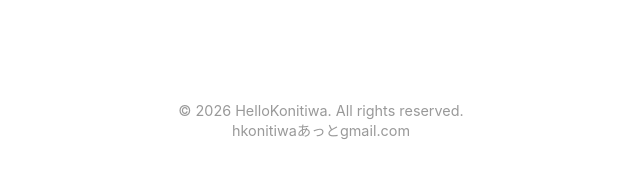
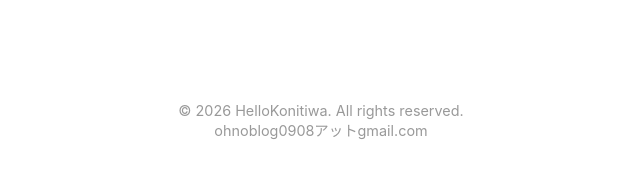
Before and after one commit to HelloKonitiwa/HelloKonitiwa.github.io, a plain HTML site: page tags.html in a window 1280 px wide. Shown: the part 628-797 px from the top of the page, 335-975 px from the left. Drawn offline with nearby package versions, Linux system fonts and the light colour scheme.

Commit message:
メールアドレスを修正

```diff
--- a/tags.html
+++ b/tags.html
@@ -45,7 +45,7 @@
 
 <footer>
   &copy; 2026 HelloKonitiwa. All rights reserved.<br>
-  hkonitiwaあっとgmail.com
+  ohnoblog0908アットgmail.com
 </footer>
 <script src="script.js"></script>
 <script src="tags.js"></script>
```
Also changed, not shown: index.html (+1 -1 lines).
